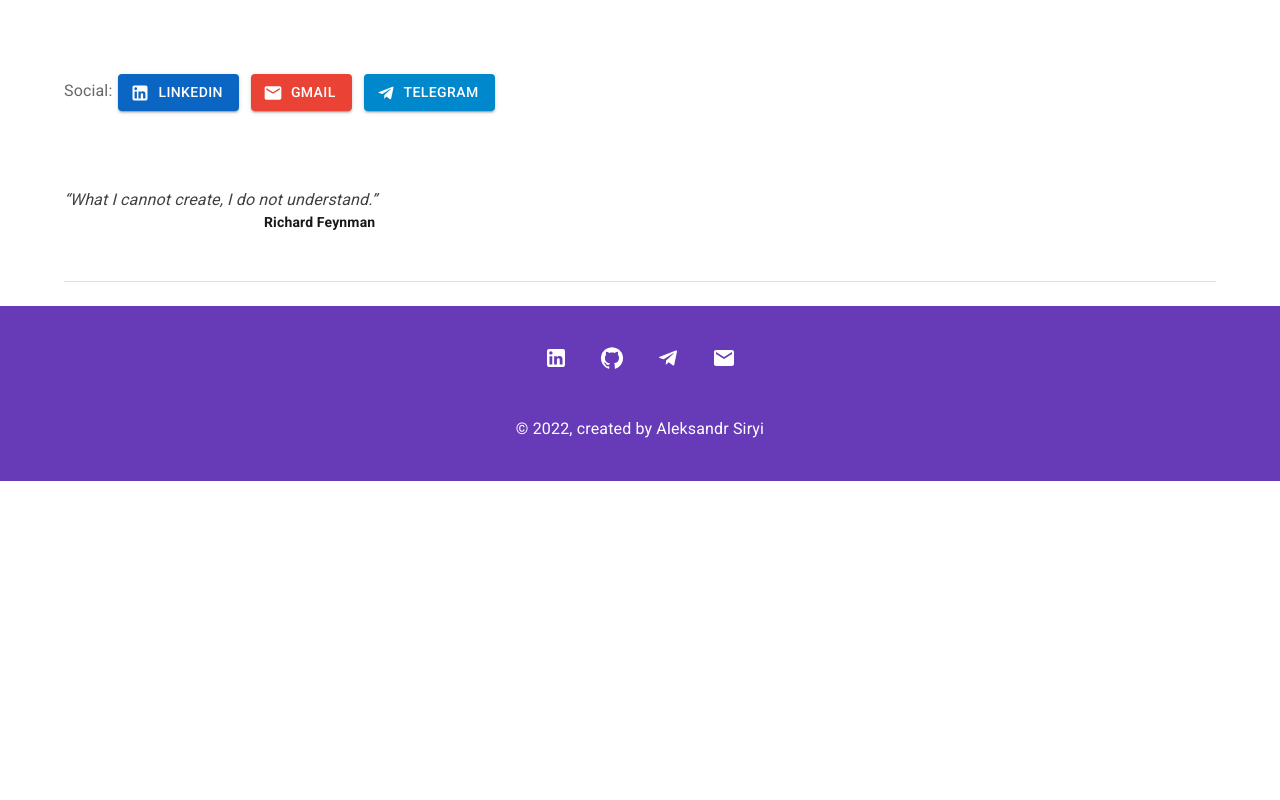
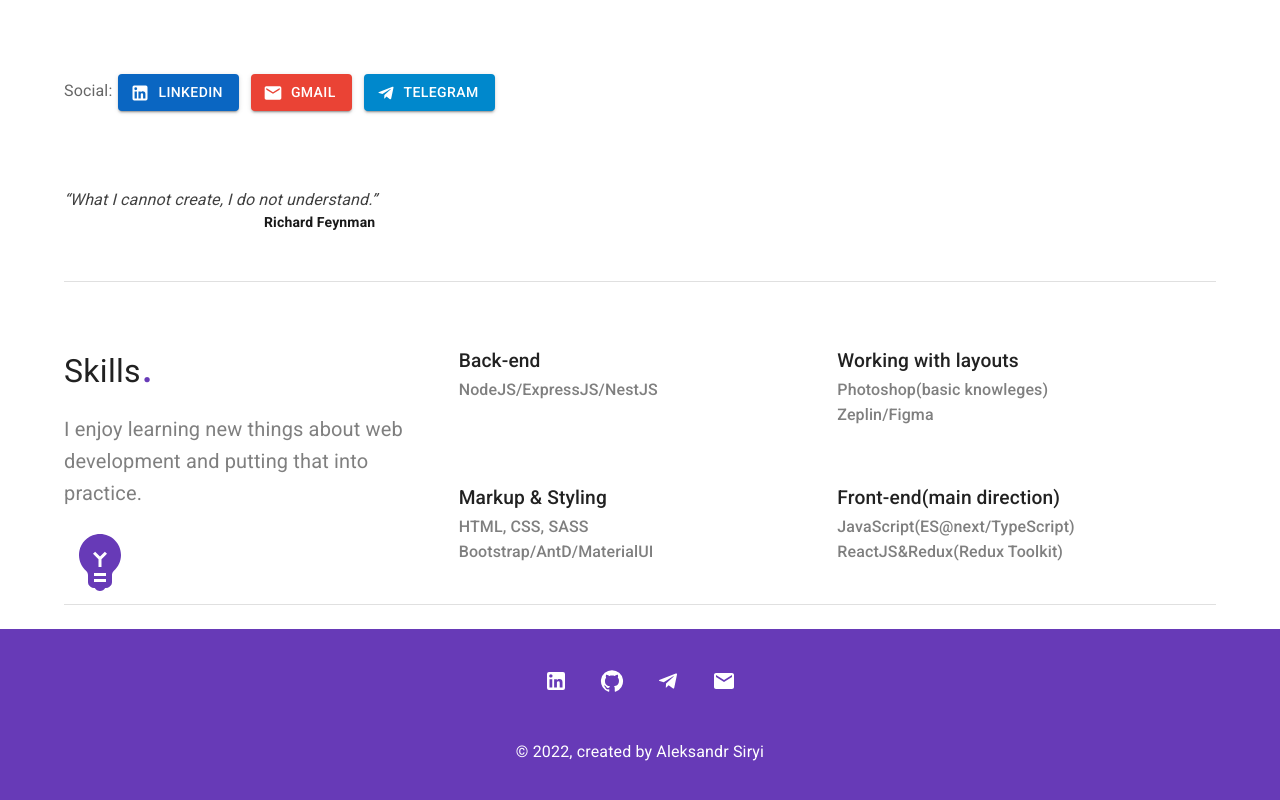
Before and after one commit to theobroma/intelli-start-cv, a React (Vite) app in the folder theobroma-cv/: page / in a window 1280 px wide. Shown: the part 940-1740 px from the top of the page. Before the commit the page ends 1421 px from the top, so only its background shows below. Built offline with nearby package versions, Linux system fonts and the light colour scheme.

Commit message:
SkillsSection

```diff
--- a/theobroma-cv/src/@views/MainView/MainView.tsx
+++ b/theobroma-cv/src/@views/MainView/MainView.tsx
@@ -1,11 +1,13 @@
 import AboutSection from './AboutSection';
 import ContactsSection from './ContactsSection';
+import SkillsSection from './SkillsSection';
 
 const MainView = () => {
   return (
     <>
       <AboutSection />
       <ContactsSection />
+      <SkillsSection />
     </>
   );
 };
--- /dev/null
+++ b/theobroma-cv/src/@views/MainView/SkillsSection/SkillsSection.tsx
@@ -0,0 +1,94 @@
+import SectionTitle from '@components/SectionTitle';
+import EmojiObjectsIcon from '@mui/icons-material/EmojiObjects';
+import { alpha, Box, Container, Divider, Grid, Typography } from '@mui/material';
+import { makeStyles } from 'tss-react/mui';
+
+const useStyles = makeStyles()((theme) => ({
+  root: {
+    // backgroundColor: '#2b2b2b',
+  },
+  titleBlock: {
+    [theme.breakpoints.down('sm')]: {
+      textAlign: 'center',
+    },
+  },
+  description: {
+    color: alpha(theme.palette.text.primary, 0.5),
+    fontWeight: 400,
+  },
+  skillTitle: {
+    fontSize: '1.2rem',
+    paddingTop: 16,
+    marginBottom: 0,
+  },
+  skillDesc: {
+    fontSize: '1rem',
+    color: alpha(theme.palette.text.primary, 0.5),
+  },
+}));
+
+const SkillsSection = () => {
+  const { classes } = useStyles();
+  return (
+    <Box py={3} component="section" id="skills" className={classes.root}>
+      <Container maxWidth="lg">
+        <Grid container spacing={4}>
+          {/* 1 */}
+          <Grid item xs={12} sm={12} md={4}>
+            <Box className={classes.titleBlock}>
+              <SectionTitle>Skills</SectionTitle>
+              <Typography className={classes.description} variant="h6" color="inherit" paragraph>
+                I enjoy learning new things about web development and putting that into practice.
+              </Typography>
+              <EmojiObjectsIcon style={{ fontSize: 72 }} color="primary" />
+            </Box>
+          </Grid>
+          {/* 2 */}
+          <Grid container item xs={12} sm={12} md={8}>
+            <Grid item xs={12} sm={6}>
+              <Typography className={classes.skillTitle} variant="h6" color="inherit" paragraph>
+                Back-end
+              </Typography>
+              <Typography className={classes.skillDesc} variant="h6" color="inherit" paragraph>
+                NodeJS/ExpressJS/NestJS
+              </Typography>
+            </Grid>
+            <Grid item xs={12} sm={6}>
+              <Typography className={classes.skillTitle} variant="h6" color="inherit" paragraph>
+                Working with layouts
+              </Typography>
+              <Typography className={classes.skillDesc} variant="h6" color="inherit" paragraph>
+                Photoshop(basic knowleges)
+                <br />
+                Zeplin/Figma
+              </Typography>
+            </Grid>
+            <Grid item xs={12} sm={6}>
+              <Typography className={classes.skillTitle} variant="h6" color="inherit" paragraph>
+                Markup & Styling
+              </Typography>
+              <Typography className={classes.skillDesc} variant="h6" color="inherit" paragraph>
+                HTML, CSS, SASS
+                <br />
+                Bootstrap/AntD/MaterialUI
+              </Typography>
+            </Grid>
+            <Grid item xs={12} sm={6}>
+              <Typography className={classes.skillTitle} variant="h6" color="inherit" paragraph>
+                Front-end(main direction)
+              </Typography>
+              <Typography className={classes.skillDesc} variant="h6" color="inherit" paragraph>
+                JavaScript(ES@next/TypeScript)
+                <br />
+                ReactJS&Redux(Redux Toolkit)
+              </Typography>
+            </Grid>
+          </Grid>
+        </Grid>
+        <Divider />
+      </Container>
+    </Box>
+  );
+};
+
+export default SkillsSection;
--- /dev/null
+++ b/theobroma-cv/src/@views/MainView/SkillsSection/index.ts
@@ -0,0 +1 @@
+export { default } from './SkillsSection';
```
